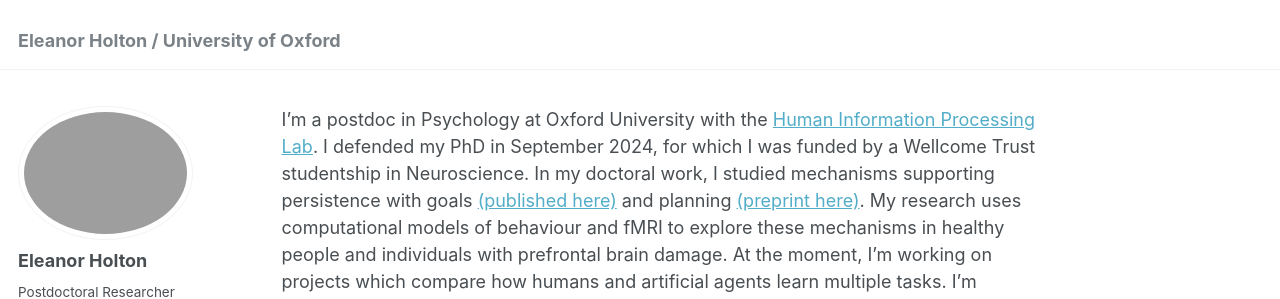
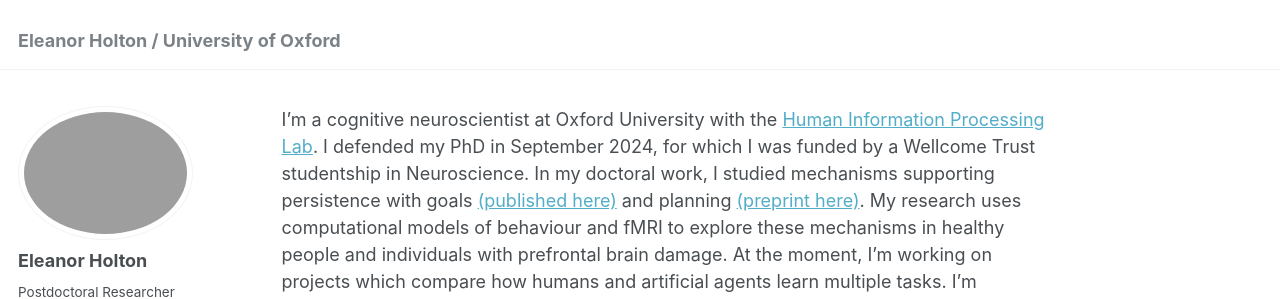
Before and after one commit to eleanorholton/eleanorholton.github.io, a Jekyll site: the page built from _pages/about.md, in a window 1280 px wide. Shown: the top 299 px of the page. Built offline with Jekyll 4.4.1, drawn with Linux system fonts in a browser that asks for light colours; some web fonts are replaced.

Commit message:
Update about.md

```diff
--- a/_pages/about.md
+++ b/_pages/about.md
@@ -7,4 +7,4 @@ redirect_from:
   - /about.html
 ---
 
-I'm a postdoc in Psychology at Oxford University with the [Human Information Processing Lab](https://humaninformationprocessing.com/). I defended my PhD in September 2024, for which I was funded by a Wellcome Trust studentship in Neuroscience. In my doctoral work, I studied mechanisms supporting persistence with goals [(published here)](https://www.nature.com/articles/s41562-024-01844-5) and planning [(preprint here)](https://osf.io/preprints/psyarxiv/y8xqr/). My research uses computational models of behaviour and fMRI to explore these mechanisms in healthy people and individuals with prefrontal brain damage. At the moment, I'm working on projects which compare how humans and artificial agents learn multiple tasks. I'm especially interested in the trade-offs between knowledge transfer and interference, described [here](https://2023.ccneuro.website/proceedings/0001124.pdf?s=W&pn=1595).
+I'm a cognitive neuroscientist at Oxford University with the [Human Information Processing Lab](https://humaninformationprocessing.com/). I defended my PhD in September 2024, for which I was funded by a Wellcome Trust studentship in Neuroscience. In my doctoral work, I studied mechanisms supporting persistence with goals [(published here)](https://www.nature.com/articles/s41562-024-01844-5) and planning [(preprint here)](https://osf.io/preprints/psyarxiv/y8xqr/). My research uses computational models of behaviour and fMRI to explore these mechanisms in healthy people and individuals with prefrontal brain damage. At the moment, I'm working on projects which compare how humans and artificial agents learn multiple tasks. I'm especially interested in the trade-offs between knowledge transfer and interference, described [here](https://2023.ccneuro.website/proceedings/0001124.pdf?s=W&pn=1595).
```
